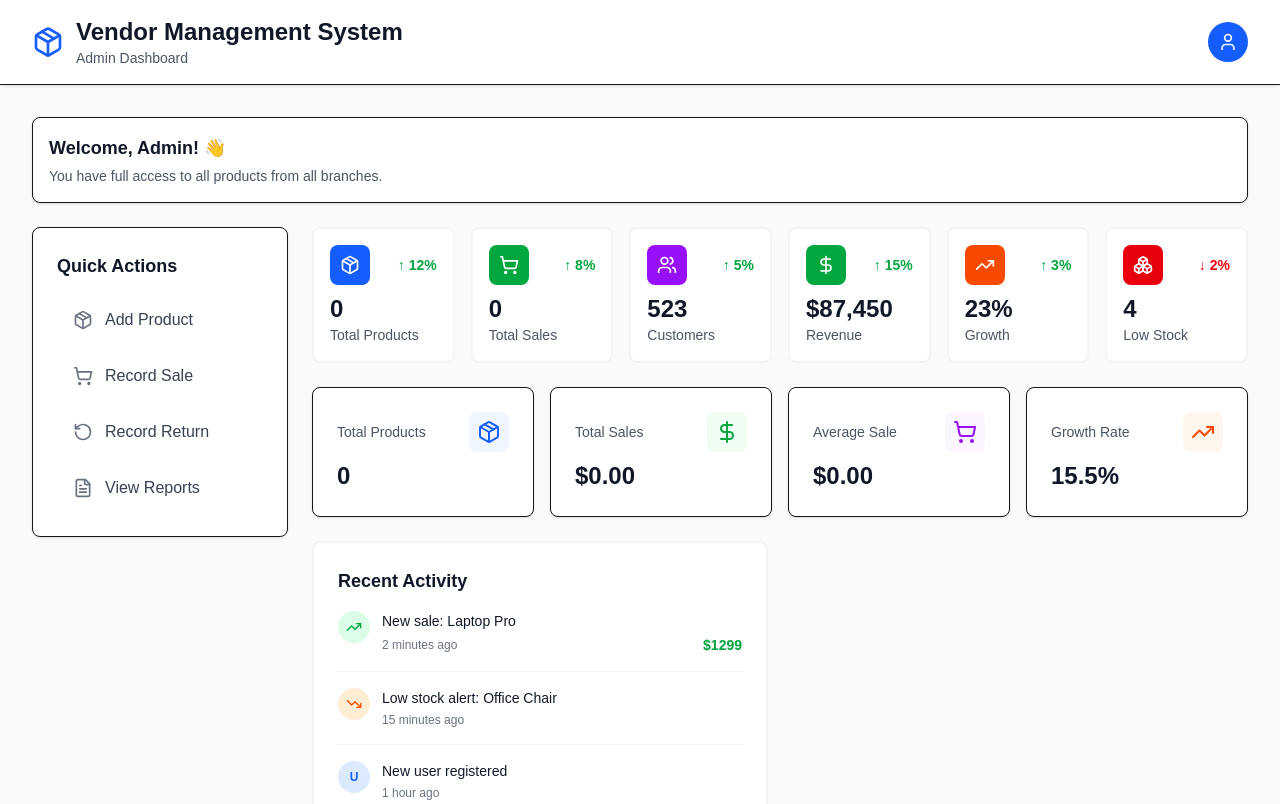
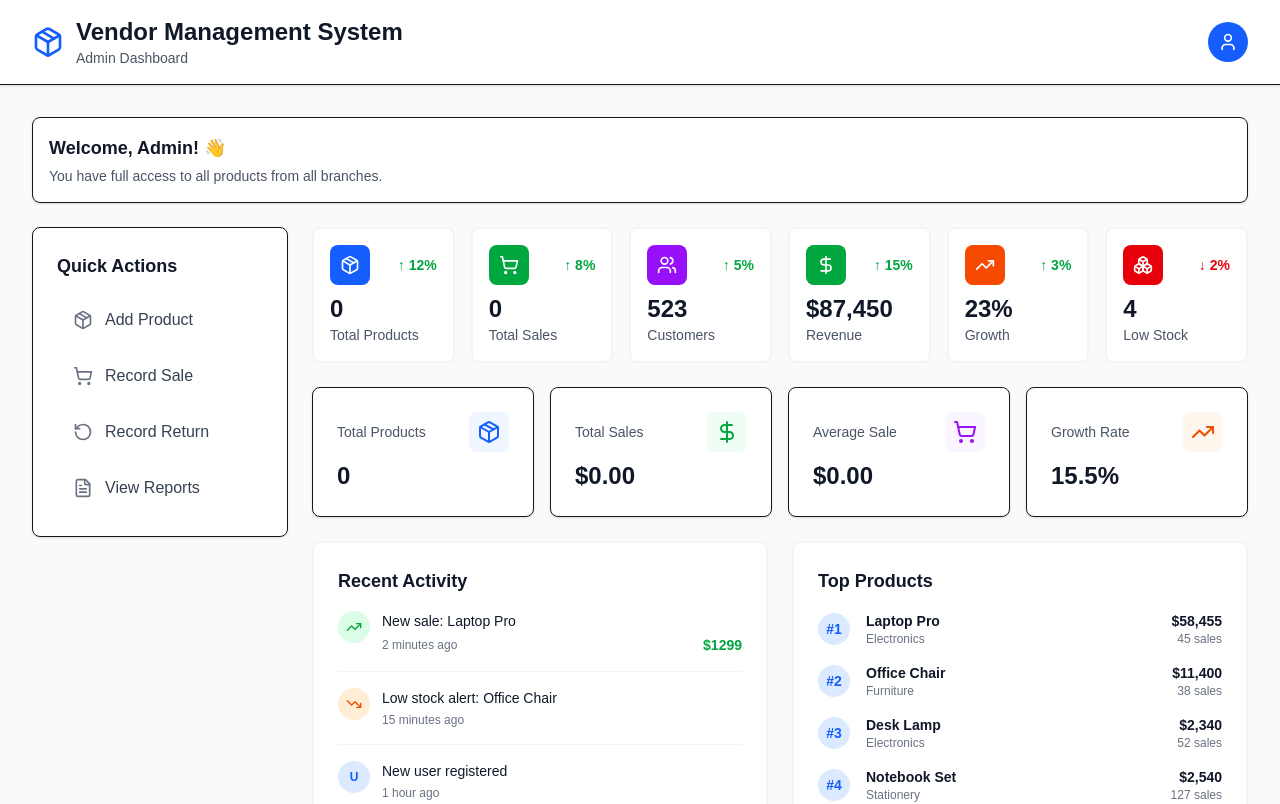
Before and after one commit to Ronelmelendrez/Vendors_inventory_system, a Next.js app in the folder frontend/: page /admin in a window 1280 px wide. Shown: the top 804 px of the page. Built offline with nearby package versions, Linux system fonts and the light colour scheme; sample sign-in values are in the browser's storage.

Commit message:
feat: add TopProducts component to admin dashboard

```diff
--- a/frontend/src/app/admin/page.tsx
+++ b/frontend/src/app/admin/page.tsx
@@ -73,6 +73,7 @@ function AdminDashboard() {
             {/* Dashboard Widgets Grid */}
             <div className="grid grid-cols-1 lg:grid-cols-2 gap-6 mt-6">
               <ActivityFeed />
+              <TopProducts />
             </div>
 
             <WelcomeSection />
```
